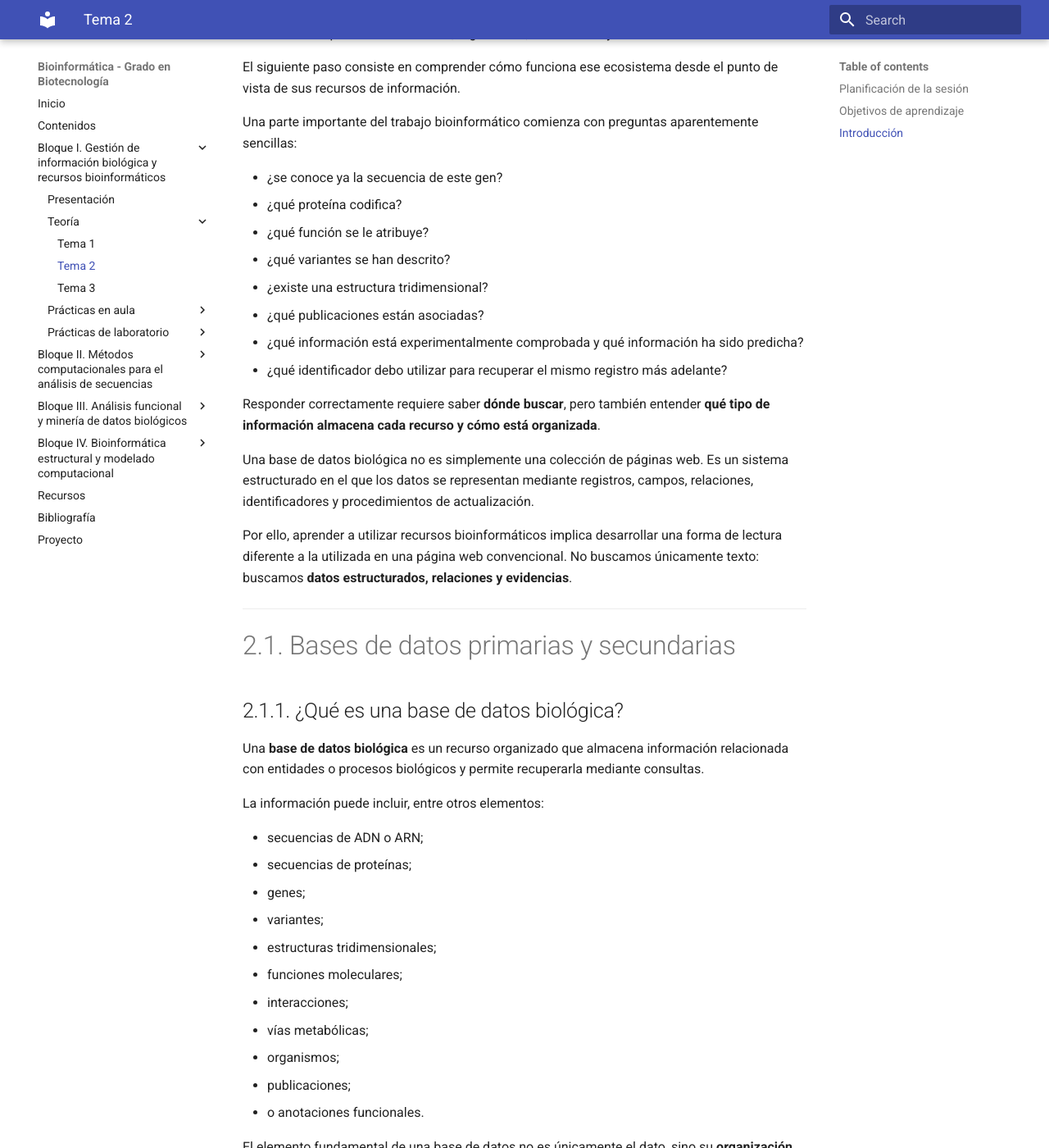
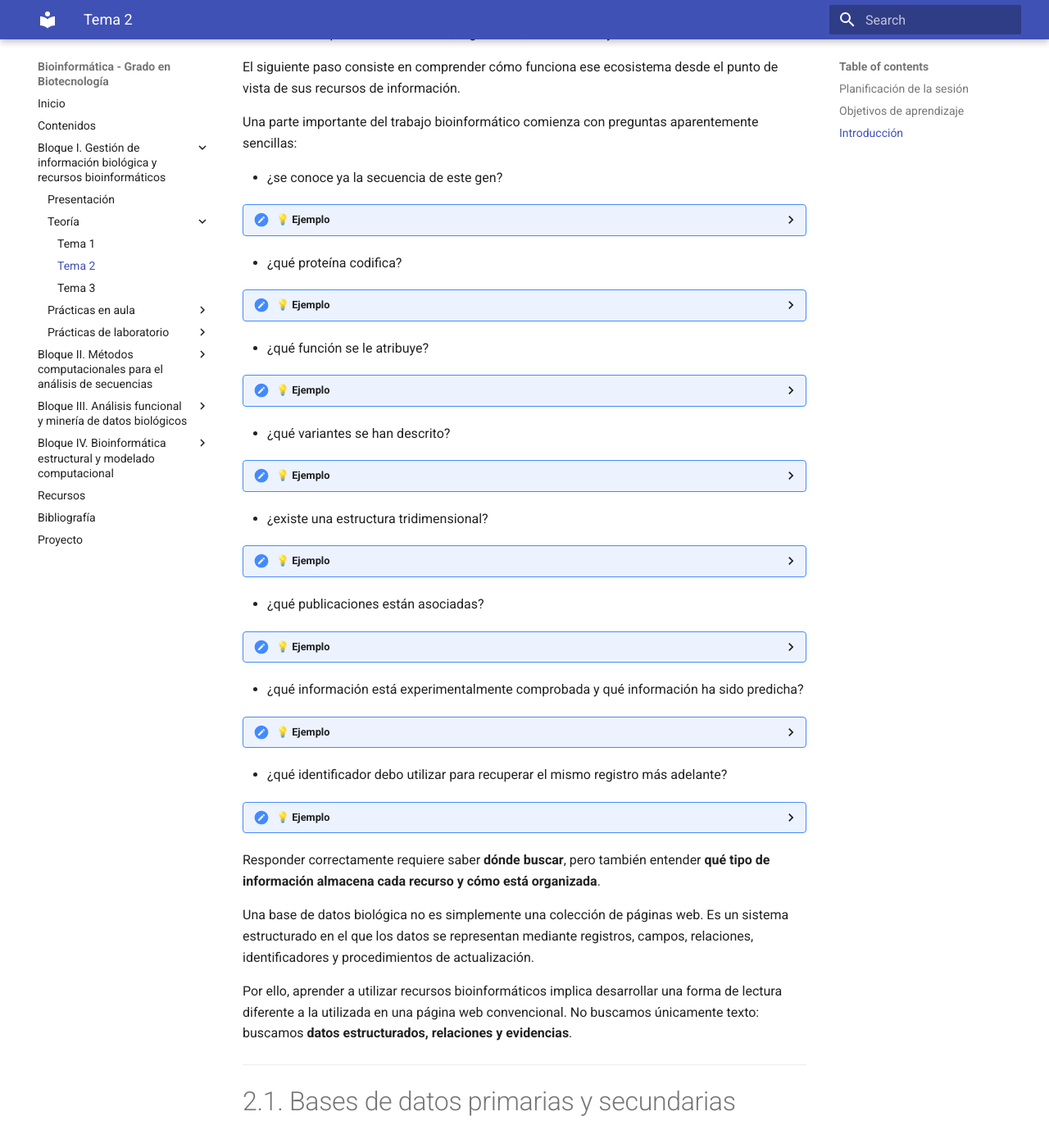
Before and after one commit to Mltechdrawer/BIO-BIOTEC, an MkDocs documentation site: the page built from docs/bloque1_gestion_informacion/teoria/tema02_bases_datos_biologicas.md, in a window 1280 px wide and 1400 px high, scrolled down 1152 px. Shown: the whole window at 82% size. Built offline with MkDocs 1.6.1 and Material for MkDocs 9.7.7, drawn with Linux system fonts in a browser that asks for light colours.

Commit message:
Actualización de contenidos

```diff
--- a/docs/bloque1_gestion_informacion/teoria/tema02_bases_datos_biologicas.md
+++ b/docs/bloque1_gestion_informacion/teoria/tema02_bases_datos_biologicas.md
@@ -38,13 +38,45 @@
 Una parte importante del trabajo bioinformático comienza con preguntas aparentemente sencillas:
 
 - ¿se conoce ya la secuencia de este gen?
+<details>
+  <summary>💡 Ejemplo</summary>
+Sí. La secuencia de BRCA1 está registrada en bases de datos de referencia y puede recuperarse, por ejemplo, desde NCBI.
+</details>
 - ¿qué proteína codifica?
+<details>
+  <summary>💡 Ejemplo</summary>
+Codifica la proteína BRCA1, implicada en procesos celulares relacionados con la reparación del ADN.
+</details>
 - ¿qué función se le atribuye?
+<details>
+  <summary>💡 Ejemplo</summary>
+Participa en el mantenimiento de la estabilidad genómica, especialmente en mecanismos de reparación del ADN.
+</details>
 - ¿qué variantes se han descrito?
+<details>
+  <summary>💡 Ejemplo</summary>
+Se han descrito muchas variantes. Algunas son benignas, otras de significado incierto y otras están asociadas a un mayor riesgo de determinados cánceres.
+</details>
 - ¿existe una estructura tridimensional?
+<details>
+  <summary>💡 Ejemplo</summary>
+Existen estructuras tridimensionales experimentales de regiones o complejos en los que participa BRCA1, aunque no siempre se dispone de una estructura completa de toda la proteína.
+</details>
 - ¿qué publicaciones están asociadas?
+<details>
+  <summary>💡 Ejemplo</summary>
+Hay miles de publicaciones relacionadas con BRCA1, desde su caracterización inicial hasta estudios sobre variantes, función, riesgo de cáncer y mecanismos moleculares.
+</details>
 - ¿qué información está experimentalmente comprobada y qué información ha sido predicha?
+<details>
+  <summary>💡 Ejemplo</summary>
+Algunas funciones y variantes se han estudiado experimentalmente. Otras anotaciones pueden proceder de inferencias computacionales, predicciones estructurales o similitud con otras proteínas.
+</details>
 - ¿qué identificador debo utilizar para recuperar el mismo registro más adelante?
+<details>
+  <summary>💡 Ejemplo</summary>
+Conviene utilizar un identificador estable, por ejemplo un identificador de NCBI Gene, RefSeq o UniProt, en lugar de confiar únicamente en el nombre “BRCA1”
+</details>
 
 Responder correctamente requiere saber **dónde buscar**, pero también entender **qué tipo de información almacena cada recurso y cómo está organizada**.
 
```
